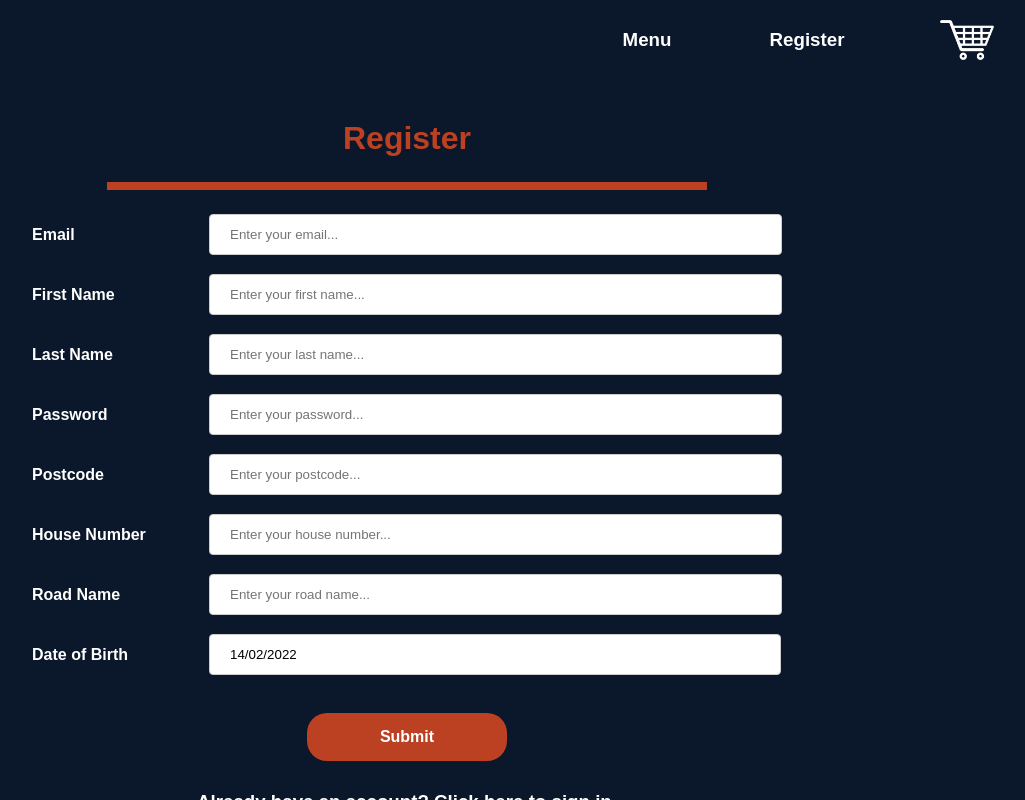
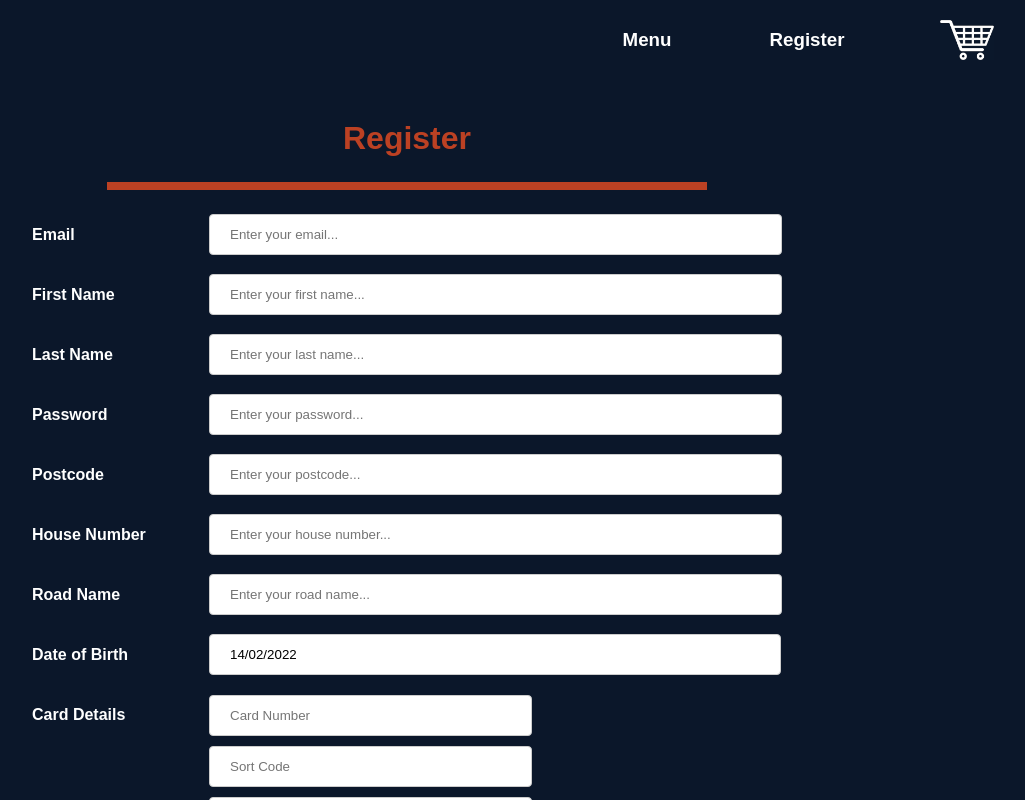
Before and after one commit to JackRogers9/burger-bar-exam, a React (Create React App) app: page /register in a window 1280 px wide. Shown: the whole page, without its empty margins (233-1258 px from the left). Built offline with nearby package versions, Linux system fonts and the light colour scheme.

Commit message:
chore: Card details now saving to database dynamically

```diff
--- /dev/null
+++ b/src/UI/CardDetails/CardDetails.css
@@ -0,0 +1,48 @@
+.card-details-section {
+    display: flex;
+    flex-direction: row;
+}
+
+.card-label {
+    width: 177px;
+    color: rgb(255, 255, 255);
+    font-family: Arial, Helvetica, sans-serif;
+    cursor: default;
+}
+
+.card-input-column {
+    display: flex;
+    flex-direction: column;
+    width: 75%;
+}
+
+.card-number-row {
+    display: flex;
+    flex-direction: row;
+}
+
+.error-message-column {
+    display: flex;
+    align-items: center;
+    width: 50%;
+    margin: 10px 0 0 0;
+    padding-left: 5%;
+    color: rgb(188, 65, 35);
+    font-family: Arial, Helvetica, sans-serif;
+}
+
+.card-input {
+    width: 50%;
+    margin-top: 10px;
+    padding: 12px 20px;
+    border-radius: 4px;
+    border: 1px solid rgb(204, 204, 204);
+}
+
+.cvc-input {
+    width: 100%;
+    margin-top: 10px;
+    padding: 12px 20px;
+    border-radius: 4px;
+    border: 1px solid rgb(204, 204, 204);
+}
--- a/src/UI/CardDetails/CardDetails.jsx
+++ b/src/UI/CardDetails/CardDetails.jsx
@@ -1,7 +1,120 @@
+// import { useState } from 'react';
+
+import { HeaderH4 } from '../ReusableComponents/Headers/Headers';
+import './CardDetails.css';
+
+// const creditCardRegex = [
+//     {
+//         name: 'Visa',
+//         regex: /^(?:4[0-9]{12}(?:[0-9]{3})?)$/,
+//     },
+//     {
+//         name: 'Mastercard',
+//         regex: /^(?:5[1-5][0-9]{14})$/,
+//     },
+//     {
+//         name: 'AmericanExpress',
+//         regex: /^(?:3[47][0-9]{13})$/,
+//     },
+// ];
+
+// const methodAndHeaders = {
+//     method: 'POST',
+//     headers: { 'Content-Type': 'application/json' },
+// };
+
 export default function CardDetails() {
+    // const validateCardNumber = () => {
+    //     // const cvcRegex = /^\d{1,3}$/;
+    //     const cardNumber = document.getElementById('cardNumber').value;
+
+    //     creditCardRegex.forEach((card) => {
+    //         const { regex } = card;
+
+    //         if (cardNumber.match(regex)) {
+    //             console.log('Valid');
+    //         } else {
+    //             console.log('InValid');
+    //         }
+    //     });
+    // };
+
+    // const validateSortcode = () => {
+    //     const sortcode = document.getElementById('sortcode').value;
+    //     const sortcodeRegex = /^\d{6}$/;
+
+    //     if (sortcode.match(sortcodeRegex)) {
+    //         console.log('Valid sortcode');
+    //     } else {
+    //         console.log('invalid');
+    //     }
+    // };
+
+    // const saveUsersCardDetails = async (userID) => {
+    //     const cardNumber = document.getElementById('cardNumber').value;
+    //     const sortCode = document.getElementById('sortcode').value;
+    //     const cvc = document.getElementById('cvc').value;
+
+    //     const requestOptions = {
+    //         ...methodAndHeaders,
+    //         body: JSON.stringify({ userID, cardNumber, sortCode, cvc }),
+    //     };
+
+    //     const response = await fetch('/saveCardDetails', requestOptions);
+    //     const body = await response.json();
+
+    //     console.log(body);
+    // };
+
+    // const getDetails = async () => {
+    //     if (localStorage.token) {
+    //         const requestOptions = {
+    //             ...methodAndHeaders,
+    //             body: JSON.stringify({ token: localStorage.token }),
+    //         };
+
+    //         const response = await fetch('/getUserDetails', requestOptions);
+    //         const body = await response.json();
+
+    //         saveUsersCardDetails(body[0].userID);
+    //     }
+    // };
+
     return (
         <div className="card-details-section">
-            <input placeholder="Card Number" />
+            <HeaderH4 text="Card Details" className="card-label" />
+
+            <div className="card-input-column">
+                <div className="card-number-row">
+                    <input
+                        maxLength="16"
+                        id="cardNumber"
+                        className="card-input"
+                        placeholder="Card Number"
+                        // onChange={validateCardNumber}
+                    />
+                </div>
+
+                <div className="card-number-row">
+                    <input
+                        maxLength="6"
+                        id="sortcode"
+                        className="card-input"
+                        placeholder="Sort Code"
+                        // onChange={validateSortcode}
+                    />
+                </div>
+
+                <div className="card-number-row">
+                    <input maxLength="3" id="cvc" placeholder="CVC" className="card-input" />
+                </div>
+
+                {/* {invalidCardNumber.length > 0 ? (
+                        <HeaderH4 text="Card number is invalid" className="error-message-column" />
+                    ) : (
+                        <div className="error-message-column" />
+                    )} */}
+            </div>
         </div>
     );
 }
--- a/src/UI/Login/Fields.json
+++ b/src/UI/Login/Fields.json
@@ -2,11 +2,13 @@
     {
         "label": "Email",
         "placeholder": "Enter your email...",
-        "id": "loginEmail"
+        "id": "loginEmail",
+        "className": "field-label"
     },
     {
         "label": "Password",
         "placeholder": "Enter your password...",
-        "id": "loginPassword"
+        "id": "loginPassword",
+        "className": "field-label"
     }
 ]
--- a/src/UI/Register/Register.jsx
+++ b/src/UI/Register/Register.jsx
@@ -7,6 +7,7 @@ import fieldInformation from './Fields.json';
 import Fields from '../InputFields/Fields';
 import GetDetails from './GetDetails';
 import './Register.css';
+import CardDetails from '../CardDetails/CardDetails';
 
 const methodAndHeaders = {
     method: 'POST',
@@ -14,9 +15,13 @@ const methodAndHeaders = {
 };
 
 const saveUsersCardDetails = async (userID) => {
+    const cardNumber = document.getElementById('cardNumber').value;
+    const sortCode = document.getElementById('sortcode').value;
+    const cvc = document.getElementById('cvc').value;
+
     const requestOptions = {
         ...methodAndHeaders,
-        body: JSON.stringify({ userID, cardNumber: 1000000000000000, sortCode: 100000, cvc: 100 }),
+        body: JSON.stringify({ userID, cardNumber, sortCode, cvc }),
     };
 
     const response = await fetch('/saveCardDetails', requestOptions);
@@ -52,6 +57,8 @@ export default function Register() {
             <ComponentBody header="Register">
                 <Fields fieldInformation={fieldInformation} />
 
+                <CardDetails />
+
                 <button type="button" className="submit-button" onClick={registerNewUser}>
                     Submit
                 </button>
```
